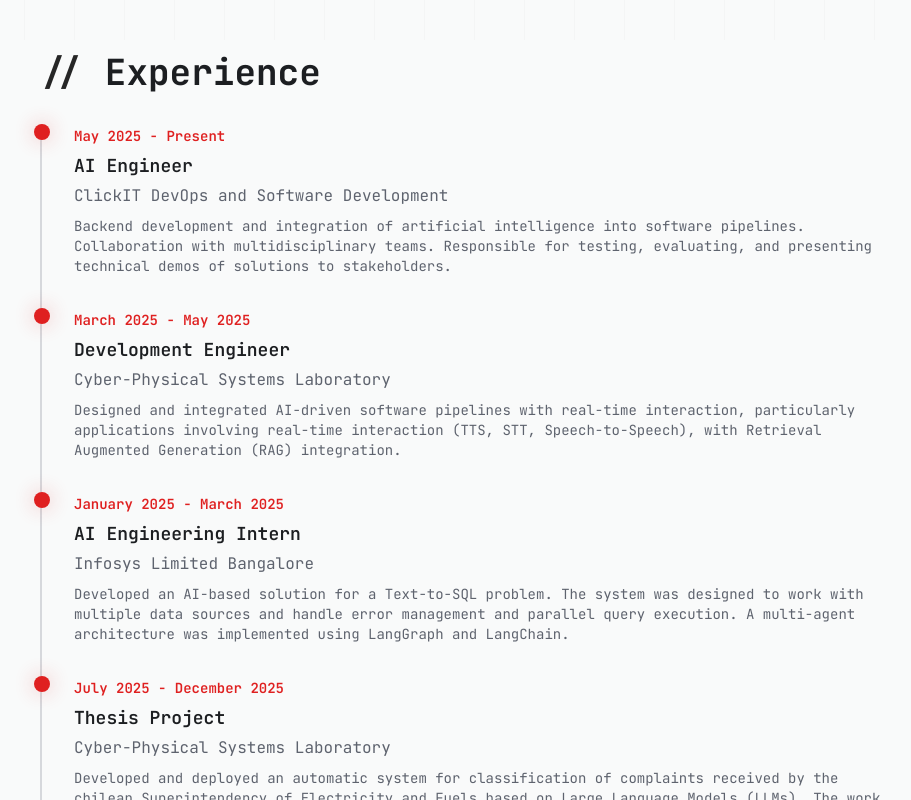
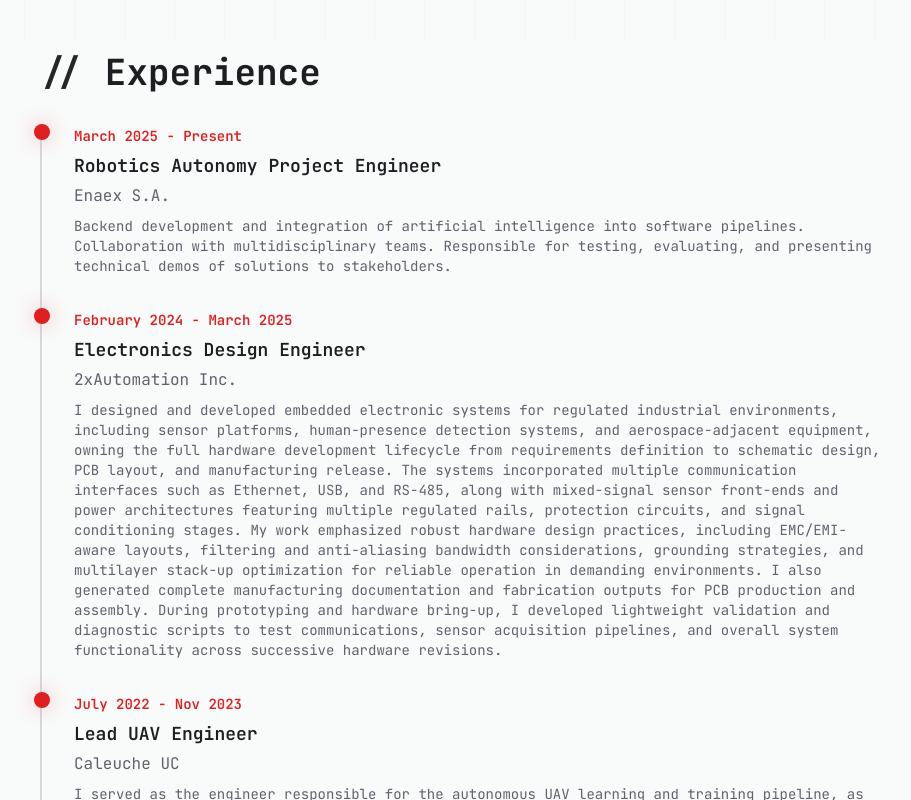
Before and after one commit to mbflores3/mbflores3.github.io, a React (Vite) app: page / in a window 1280 px wide. Shown: the part 760-1560 px from the top of the page, without its empty margins (176-1087 px from the left). Built offline with nearby package versions, Linux system fonts and the light colour scheme.

Commit message:
Update Index.tsx

```diff
--- a/src/pages/Index.tsx
+++ b/src/pages/Index.tsx
@@ -101,31 +101,31 @@
 
           <div className="space-y-0">
             <TimelineItem
-              year="May 2025 - Present"
-              title="AI Engineer"
-              organization="ClickIT DevOps and Software Development"
+              year="March 2025 - Present"
+              title="Robotics Autonomy Project Engineer"
+              organization="Enaex S.A."
               description="Backend development and integration of artificial intelligence into software pipelines. Collaboration with multidisciplinary teams. Responsible for testing, evaluating, and presenting technical demos of solutions to stakeholders."
             />
 
             <TimelineItem
-              year="March 2025 - May 2025"
-              title="Development Engineer"
-              organization="Cyber-Physical Systems Laboratory"
-              description="Designed and integrated AI-driven software pipelines with real-time interaction, particularly applications involving real-time interaction (TTS, STT, Speech-to-Speech), with Retrieval Augmented Generation (RAG) integration."
+              year="February 2024 - March 2025"
+              title="Electronics Design Engineer"
+              organization="2xAutomation Inc."
+              description="I designed and developed embedded electronic systems for regulated industrial environments, including sensor platforms, human-presence detection systems, and aerospace-adjacent equipment, owning the full hardware development lifecycle from requirements definition to schematic design, PCB layout, and manufacturing release. The systems incorporated multiple communication interfaces such as Ethernet, USB, and RS-485, along with mixed-signal sensor front-ends and power architectures featuring multiple regulated rails, protection circuits, and signal conditioning stages. My work emphasized robust hardware design practices, including EMC/EMI-aware layouts, filtering and anti-aliasing bandwidth considerations, grounding strategies, and multilayer stack-up optimization for reliable operation in demanding environments. I also generated complete manufacturing documentation and fabrication outputs for PCB production and assembly. During prototyping and hardware bring-up, I developed lightweight validation and diagnostic scripts to test communications, sensor acquisition pipelines, and overall system functionality across successive hardware revisions."
             />
 
             <TimelineItem
-              year="January 2025 - March 2025"
-              title="AI Engineering Intern"
-              organization="Infosys Limited Bangalore"
-              description="Developed an AI-based solution for a Text-to-SQL problem. The system was designed to work with multiple data sources and handle error management and parallel query execution. A multi-agent architecture was implemented using LangGraph and LangChain."
+              year="July 2022 - Nov 2023"
+              title="Lead UAV Engineer"
+              organization="Caleuche UC"
+              description="I served as the engineer responsible for the autonomous UAV learning and training pipeline, as well as precision landing capabilities for the Caleuche project in preparation for the Maritime RobotX Challenge. My work focused on developing and implementing an autonomous landing pipeline combining state estimation, target tracking, and guidance/control algorithms to enable reliable landings on a moving WAM-V surface vessel. Through iterative field testing and system tuning, I improved landing accuracy and repeatability under real operational conditions. The system integrated sensing and telemetry inputs from GNSS and onboard camera streams while addressing challenges such as platform motion, environmental disturbances, and communication variability. I also collaborated on system-level integration with the WAM-V autonomy stack and sensor suite—including LiDAR, GNSS, cameras, and hydrophones—supporting end-to-end autonomous mission execution and testing."
             />
 
             <TimelineItem
-              year="July 2025 - December 2025"
-              title="Thesis Project"
-              organization="Cyber-Physical Systems Laboratory"
-              description="Developed and deployed an automatic system for classification of complaints received by the chilean Superintendency of Electricity and Fuels based on Large Language Models (LLMs). The work included evaluation and fine-tuning of different LLMs (encoder-only, encoder-decoder, and decoder-only), and implementation of a pilot in web app format that integrates the classification system, data visualization, statistics, and generation of processing requests, optimizing its management in the organization."
+              year="December 2022 - March 2023"
+              title="Robotics Operation Engineer"
+              organization="Mariscope SpA"
+              description="I was responsible for the maintenance, assembly, and field readiness of Remotely Operated Vehicles (ROVs) used for underwater inspection operations in Patagonia salmon farms. My work focused on ensuring mission reliability through preventive maintenance, rapid troubleshooting, and system-level diagnostics across electronic boards, wiring harnesses, and integrated assemblies. I routinely debugged and repaired hardware faults, restoring system functionality and supporting the fabrication and integration of new equipment. Additionally, I assembled and configured battery banks, electrical connectors, and topside operator computers used for real-time visualization and monitoring of ROV camera feeds. During field deployments, I led operational support to keep ROV platforms continuously mission-ready, coordinating logistics, maintenance schedules, and on-site repairs to minimize downtime during extended inspection campaigns."
             />
 
             <TimelineItem
```
